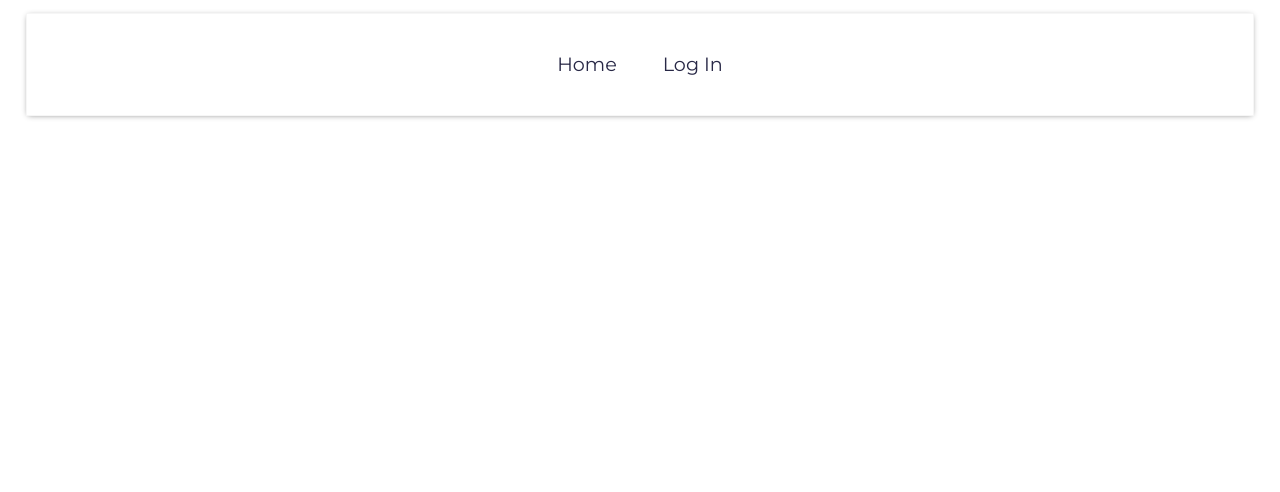
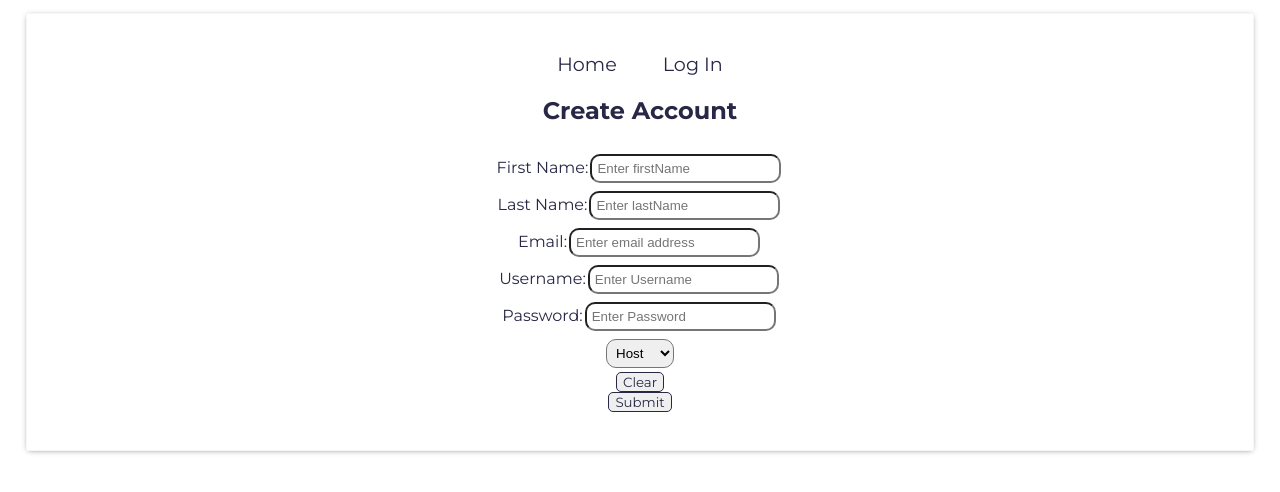
Before and after one commit to build-week-planner-potluck-7/front-end, a React (Create React App) app: page /signup in a window 1280 px wide. Shown: the top 492 px of the page. Built offline with nearby package versions, Linux system fonts and the light colour scheme.

Commit message:
updated login, signup forms and made some minor changes on App

```diff
--- a/src/App.css
+++ b/src/App.css
@@ -27,7 +27,7 @@ nav a:hover {
   margin-top: 2%;
 }
 
-.login form {
+.login form, .signup form {
   display: flex;
   flex-direction: column;
   margin-top: 25px;
--- a/src/App.js
+++ b/src/App.js
@@ -1,26 +1,26 @@
 import React from 'react';
 import './App.css';
-import { Route, Switch, Link } from 'react-router-dom';
-import Home from './Components/homepage.js';
+import { Route, Switch, Link, BrowserRouter as Router } from 'react-router-dom';
+
+import PrivateRoute from './utils/PrivateRoute';
+
+import Home from './Components/homepage';
 import Login from './Components/Login.js';
-// import Logout from './Components/Logout.js';
-
+import Signup from './Components/Signup';
+import Logout from './Components/Logout.js';
 import Event from './Components/eventForms.js';
 import Food from './Components/foodForm.js';
+
 // import Guests from './Components/attendeeForm.js';
-
-// import Signup from './Components/Signup.js';
-
-
 
 function App() {
   return (
+    <Router>
       <div className="App">
 
       <nav>
         <Link to='/'>Home</Link>
         <Link to='/login'>Log In</Link>
-
       </nav>
 
     <Switch>
@@ -36,9 +36,17 @@ function App() {
           <Event />
         </Route>
 
+        <Route path='/signup'>
+          <Signup />
+        </Route>
+
         <Route path='/login'>
           <Login />
         </Route>
+
+        <PrivateRoute path='/logout' component={Logout}>
+          <Logout />
+        </PrivateRoute>
 
         <Route exact path='/'>
           <Home />
@@ -46,6 +54,7 @@ function App() {
 
       </Switch>
     </div>
+  </Router>
   );
 }
 
--- a/src/Components/Login.js
+++ b/src/Components/Login.js
@@ -1,57 +1,48 @@
-import React from 'react'
-import axios from 'axios'
+import React, { useState } from 'react'
+import axios from "axios";
+import { useHistory, Link } from 'react-router-dom';
 
-export class login extends React.Component {
-    state = {
-        credentials: {
+const login = () => {
+    const initialState = {
         username: '',
         password: ''
-        }
     };
 
-    handleChange = evt => {
-        this.state({
-            credentials: {
-                ...this.state.credentials,
-                [evt.target.name]: evt.target.value
-            }
-        });
-    };
+    const [credentials, setCredentials] = useState(initialState);
+    const { push } = useHistory();
 
-    login = e => {
+    const submitHandle = e => {
         e.preventDefault();
-        this.setState({
-            ...this.state,
-            isLoading: true
-        })
-        console.log(this.state.credentials)
-        axios.post(`https://lambda-build-week.herokuapp.com/`, this.state.credentials)
+        axios.post(`https://lambda-build-week.herokuapp.com/organizers/login`, credentials)
             .then( resp => {
                 console.log(resp);
-                this.setState({
-                    ...this.state,
-                    isLoading: false
-                })
                 const { token, username } = resp.data
                 localStorage.setItem('token', token)
                 localStorage.setItem("username", username);
-                // this.props.history.push('/protected')
+                push('/homepage')
             })
             .catch(err => {
                 console.log(err)
             })
     }
 
-    render() {
+      const handleChange = (e) => {
+        const { name, value } = e.target;
+        setCredentials({
+          ...credentials,
+          [name]: value,
+        });
+      };
+
     return (
         <div className='login'>
-              <form onSubmit={this.login}>
+            <form onSubmit={submitHandle}>
                 <label>Username:
                     <input
                         type='text'
                         name='username'
-                        value={this.state.credentials.username}
-                        onChange={this.handleChange}
+                        value={credentials.username}
+                        onChange={handleChange}
                         placeholder='Enter username'
                     />
                 </label>
@@ -59,18 +50,16 @@ export class login extends React.Component {
                     <input
                         type='password'
                         name='password'
-                        value={this.state.credentials.password}
-                        onChange={this.handleChange}
+                        value={credentials.password}
+                        onChange={handleChange}
                         placeholder='Enter password'
                     />
                 </label>
                 <button type='submit' className='submit'>Login</button>
-                  {this.state.isLoading &&
-                  <p>Loading!!!</p>}
+                <Link to='/signup'>Signup Now</Link>
             </form>
         </div>
     )
 }
-}
 
 export default login
--- a/src/Components/Logout.js
+++ b/src/Components/Logout.js
@@ -11,7 +11,7 @@ const Logout = () => {
             .then(res => {
                 console.log(res);
                 localStorage.removeItem('token')
-                push('/login')
+                push('/homepage')
             })
           .catch(err => {
                 console.log(err);
--- a/src/Components/Signup.js
+++ b/src/Components/Signup.js
@@ -1,13 +1,17 @@
 import axios from 'axios'
 import React, { useState } from 'react'
-import { useHistory } from "react-router";
+import { useHistory } from "react-router-dom";
 
 const Signup = () => {
     const initialState = {
+        firstName: '',
+        lastName: '',
+        email_Address: '',
         username: '',
         password: '',
         role: ''
     }
+
     const [credentials, setCredentials] = useState(initialState);
     const { push } = useHistory();
     const handleSubmit = e => {
@@ -15,13 +19,13 @@ const Signup = () => {
         axios.post(`https://lambda-build-week.herokuapp.com/organizers/register`, credentials)
           .then(res => {
             console.log(res.data);
-            push('/homepage')
+            push('/')
             axios.post(`https://lambda-build-week.herokuapp.com/organizers/login`, credentials)
               .then(res => {
                 localStorage.setItem('token', res.data.token)
                 localStorage.setItem('role', res.data.user.role)
                 console.log(res.data);
-                push('/')
+                push('/homepage')
               })
               .catch(err => {
                 console.log(err);
@@ -43,25 +47,54 @@ const Signup = () => {
       };
 
     return (
-        <div>
+        <div className='signup'>
             <div>
-                <h2>Signup Form</h2>
+                <h2>Create Account</h2>
             </div>
           <form onSubmit={handleSubmit}>
-              <label>
+              <label>First Name:
+                <input
+                  type='text'
+                  name='firstName'
+                  value={credentials.firstName}
+                  onChange={handleChange}
+                  placeholder='Enter firstName'
+                />
+              </label>
+              <label>Last Name:
+                <input
+                  type='text'
+                  name='lastName'
+                  value={credentials.lastName}
+                  onChange={handleChange}
+                  placeholder='Enter lastName'
+                />
+              </label>
+              <label>Email:
+                <input
+                  type='text'
+                  name='email_Address'
+                  value={credentials.email_Address}
+                  onChange={handleChange}
+                  placeholder='Enter email address'
+                />
+              </label>
+              <label>Username:
                 <input
                   type='text'
                   name='username'
                   value={credentials.username}
-                  onchange={handleChange}
+                  onChange={handleChange}
+                  placeholder='Enter Username'
                 />
               </label>
-              <label>
+              <label>Password:
                 <input
                   type='password'
                   name='password'
                   value={credentials.password}
-                  onchange={handleChange}
+                  onChange={handleChange}
+                  placeholder='Enter Password'
                 />
               </label>
               <label>
@@ -76,5 +109,4 @@ const Signup = () => {
         </div>
     )
 }
-
-export default Signup
+export default Signup;
--- a/src/Components/homepage.js
+++ b/src/Components/homepage.js
@@ -33,11 +33,10 @@ function Home(props) {
       				alt='potluck'
       			/>
 
-					<h1>Potluck planner</h1>
+					<h1>Potluck Planner</h1>
 					<h2>
 						<span>{name}</span>
 					</h2>
-					<button onClick={Logout}>Logout</button>
 				</div>
 			</header>
 			<div className='formLinks'>
--- /dev/null
+++ b/src/utils/PrivateRoute.js
@@ -0,0 +1,14 @@
+import React from 'react';
+import { Route, Redirect } from 'react-router-dom';
+
+const PrivateRoute = ({component:Component, ...rest}) => {
+    return <Route {...rest} render={(props)=> {
+        if (localStorage.getItem("token")) {
+            return <Component {...props}/>;
+        } else {
+            return <Redirect to='/login'/>;
+        }
+    }}/>;
+}
+
+export default PrivateRoute;
```
Lines whose indentation alone changed are shown as unchanged.
